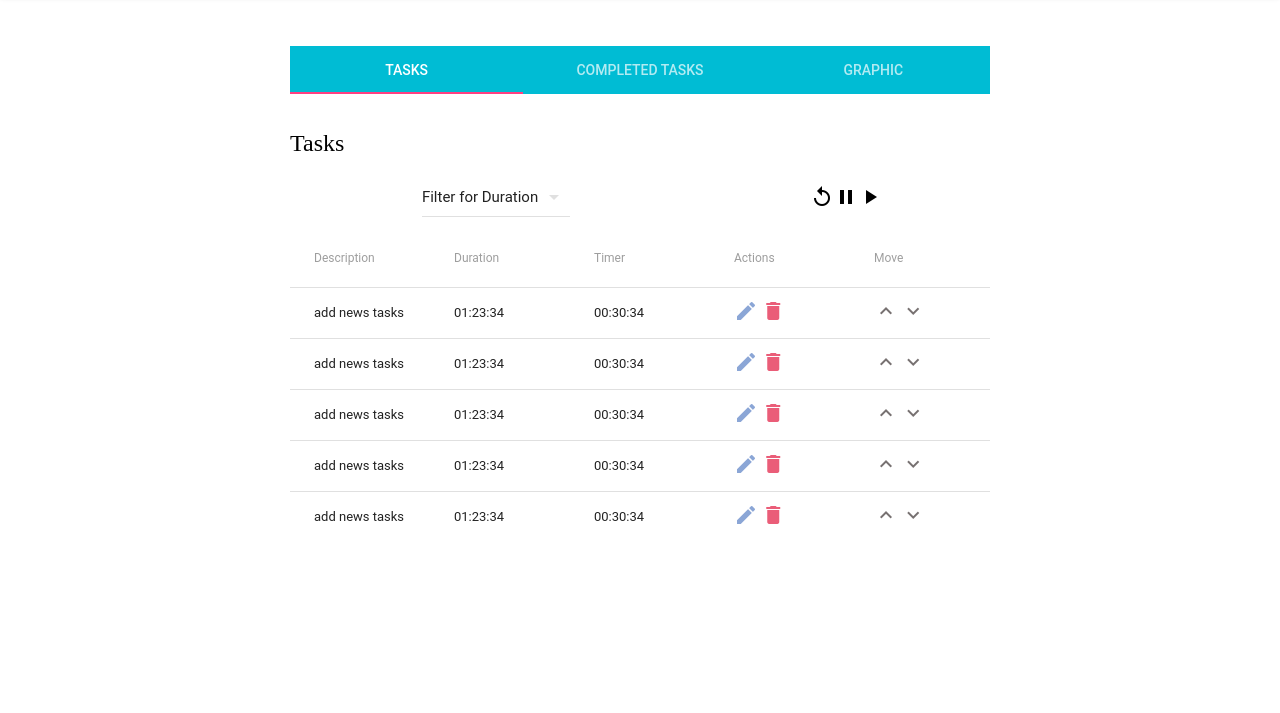
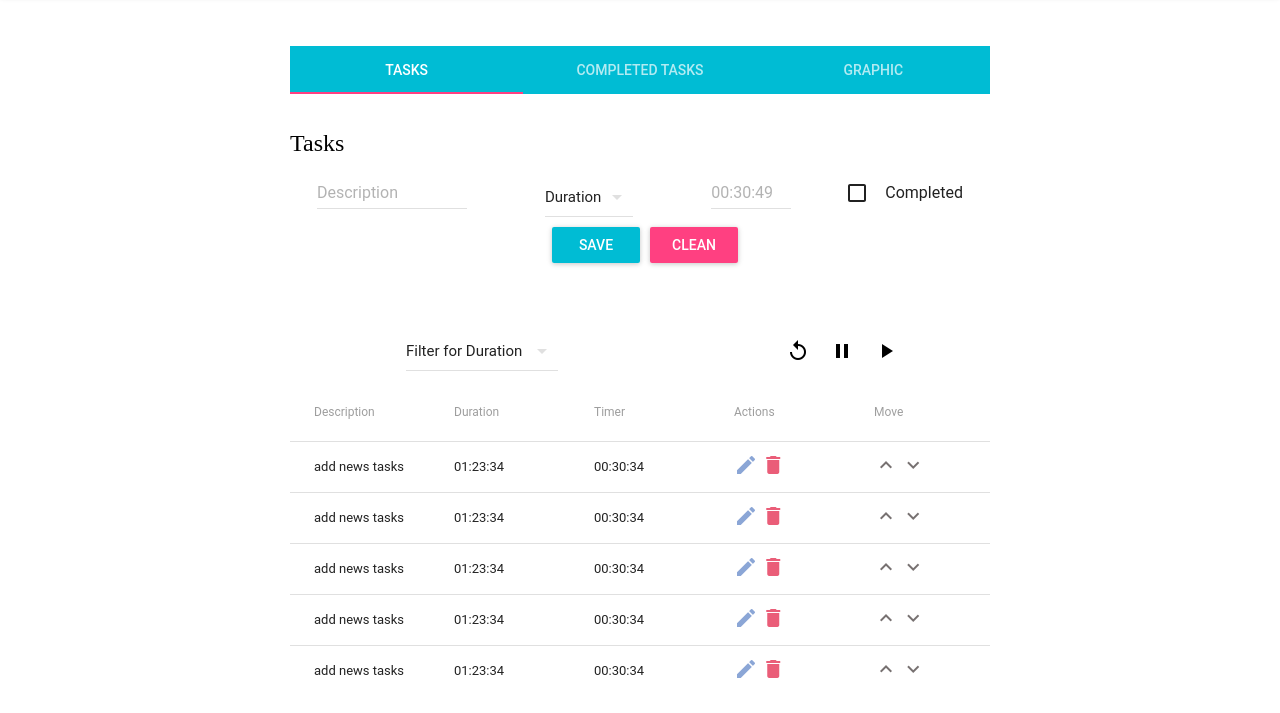
Before and after one commit to luisiiio/front-end-productivity, a React app: page / in a window 1280 px wide. Shown: the part 68-781 px from the top of the page. Built offline with nearby package versions, Linux system fonts and the light colour scheme; a small style sheet from the web is missing.

Commit message:
(FEAT: TASKS COMPONENTS) form - created

```diff
--- a/src/components/Tasks/index.css
+++ b/src/components/Tasks/index.css
@@ -2,4 +2,5 @@
     display: flex;
     align-items: center;
     justify-content: space-around;
+    margin-top: 50px;
 }
--- a/src/components/Tasks/index.js
+++ b/src/components/Tasks/index.js
@@ -8,6 +8,7 @@ import './index.css';
 import TaskTable from '../Common/TaskTable';
 import BtnFilter from './stateful/BtnFilter';
 import TimerControls from './stateful/TimerControls';
+import Form from './stateful/Form';
 
 
 export default class Task extends React.Component {
@@ -15,6 +16,7 @@ export default class Task extends React.Component {
     render() {
         return (
             <div>
+                <Form />
                 <div className="row-controls">
                     <BtnFilter />
                     <TimerControls />
--- a/src/components/Tasks/stateful/BtnFilter.js
+++ b/src/components/Tasks/stateful/BtnFilter.js
@@ -5,6 +5,13 @@ import DropDownMenu from 'material-ui/DropDownMenu';
 import MenuItem from 'material-ui/MenuItem';
 
 // Local Components
+
+
+const styles = {
+  customWidth: {
+    width: 200,
+  },
+};
 
 
 export default class BtnFilter extends React.Component {
@@ -18,7 +25,7 @@ export default class BtnFilter extends React.Component {
       render() {
         return (
           <div>
-            <DropDownMenu value={this.state.value} onChange={this.handleChange}>
+            <DropDownMenu value={this.state.value} onChange={this.handleChange} style={styles.customWidth}>
               <MenuItem value={1} primaryText="Filter for Duration" />
               <MenuItem value={2} primaryText="Short" />
               <MenuItem value={3} primaryText="Medium" />
--- /dev/null
+++ b/src/components/Tasks/stateful/Form.js
@@ -0,0 +1,69 @@
+import React from 'react';
+
+// Material Components
+import TextField from 'material-ui/TextField';
+import Checkbox from 'material-ui/Checkbox';
+import RaisedButton from 'material-ui/RaisedButton';
+import DropDownMenu from 'material-ui/DropDownMenu';
+import MenuItem from 'material-ui/MenuItem';
+
+// Local Components
+
+
+const styles = {
+  description: {
+    width: 150,
+  },
+  duration: {
+      width: 80,
+  },
+  formGroup: {
+      display: 'flex',
+      justifyContent: 'space-around',
+      alignItems: 'center'
+  },
+  formGroupControls: {
+      display: 'flex',
+      justifyContent: 'center',
+      alignItems: 'center'
+  },
+  completed: {
+      width: 'auto'
+  },
+  save: {
+      margin: 10
+  }
+};
+
+export default class Form extends React.Component {
+
+    constructor(props) {
+        super(props);
+        this.state = {value: 1};
+    }
+
+    handleChange = (event, index, value) => this.setState({value});
+
+    render() {
+        return (
+            <div>
+                <div style={styles.formGroup}>
+                    <TextField hintText="Description" style={styles.description}/>
+                    <DropDownMenu value={this.state.value} onChange={this.handleChange} style={styles.customWidth}>
+                        <MenuItem value={1} primaryText="Duration" />
+                        <MenuItem value={2} primaryText="Short" />
+                        <MenuItem value={3} primaryText="Medium" />
+                        <MenuItem value={4} primaryText="Large" />
+                        <MenuItem value={5} primaryText="Custom" />
+                    </DropDownMenu>
+                    <TextField hintText="00:30:49"style={styles.duration}/>
+                    <Checkbox label="Completed" style={styles.completed}/>
+                </div>
+                <div style={styles.formGroupControls}>
+                    <RaisedButton label="Save" primary={true}  style={styles.save}/>
+                    <RaisedButton label="Clean" secondary={true}  />
+                </div>
+            </div>
+        );
+    }
+}
--- a/src/components/Tasks/stateful/TimerControls.js
+++ b/src/components/Tasks/stateful/TimerControls.js
@@ -5,15 +5,21 @@ import React from 'react';
 // Local Components
 
 
+const styles = {
+    marginLeft: {
+      marginLeft: 20,
+    },
+};
+
 export default class TimerControls extends React.Component {
 
 
       render() {
         return (
             <div>
-                <i className="material-icons btn-reset">replay</i>
-                <i className="material-icons btn-pause">pause</i>
-                <i className="material-icons btn-play">play_arrow</i>
+                <i className="material-icons btn-reset" style={styles.marginLeft}>replay</i>
+                <i className="material-icons btn-pause" style={styles.marginLeft}>pause</i>
+                <i className="material-icons btn-play" style={styles.marginLeft}>play_arrow</i>
             </div>
         );
     }
```
